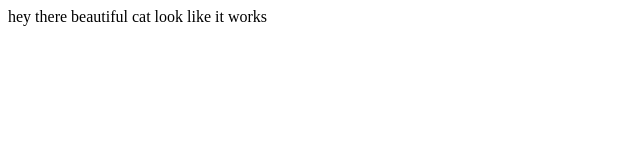
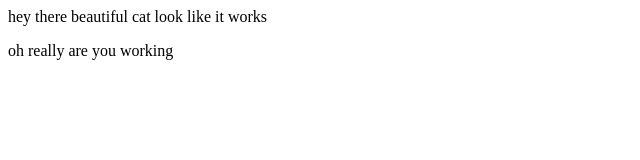
Before and after one commit to Noranpo/learn, a plain HTML site: page index.html in a window 1280 px wide. Shown: the whole page, without its empty margins (0-640 px from the left). Drawn offline with Linux system fonts and the light colour scheme.

Commit message:
paragraph

```diff
--- a/index.html
+++ b/index.html
@@ -7,5 +7,6 @@
   </head>
   <body>
     hey there beautiful cat look like it works
+    <p>oh really are you working</p>
   </body>
 </html>
```
